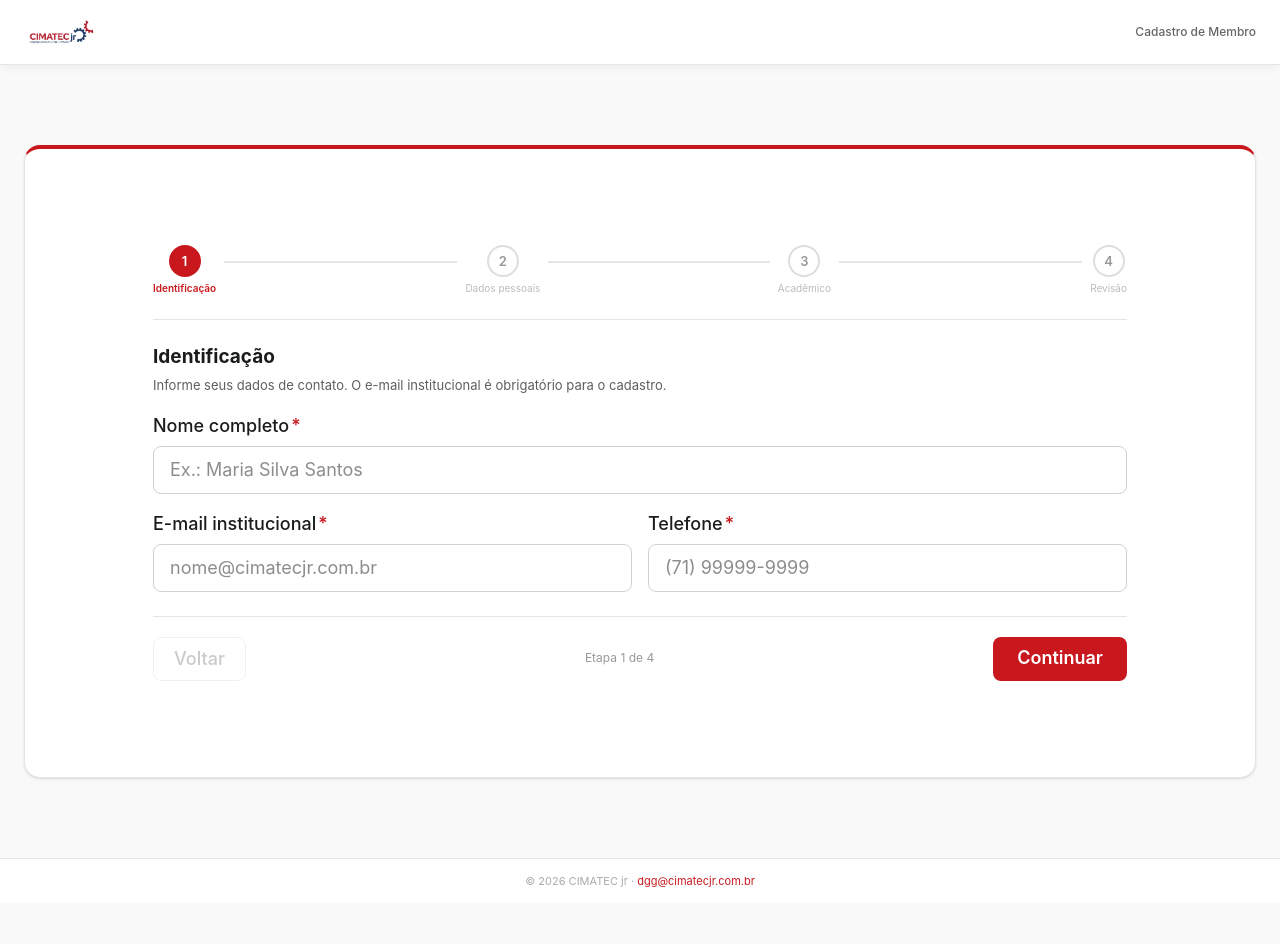
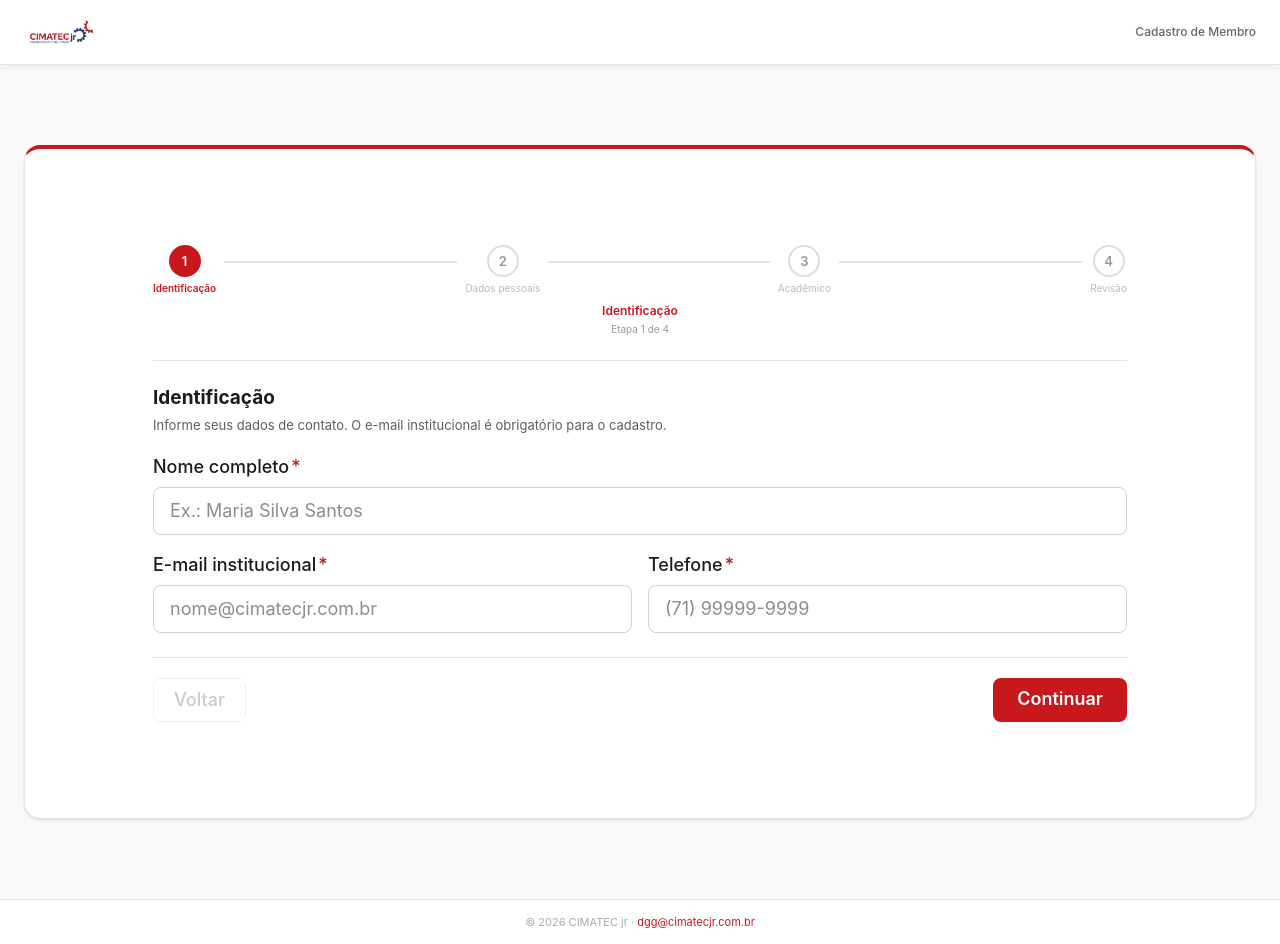
Before and after one commit to arthurcunha88/cimatecjr-erp, a Next.js app: page /cadastro in a window 1280 px wide. Before the commit the page ends 903 px from the top, so only its background shows below. Built offline with nearby package versions, Linux system fonts and the light colour scheme; no server answers.

Commit message:
fix: alterações nas condições de etapas do forms + alt visuais

```diff
--- a/components/form/FormProgress.tsx
+++ b/components/form/FormProgress.tsx
@@ -20,6 +20,7 @@ export default function FormProgress({
 
   return (
     <div className="mb-5 sm:mb-6">
+      {/* Indicador das etapas */}
       <div className="flex items-center w-full">
         {STEPS.map((step, idx) => {
           const num = idx + 1;
@@ -31,7 +32,7 @@ export default function FormProgress({
               key={num}
               className="flex items-center flex-1 last:flex-none min-w-0"
             >
-              {/* circle + label */}
+              {/* Círculo + nome da etapa */}
               <div className="flex flex-col items-center gap-1 shrink-0">
                 <div
                   className={cn(
@@ -71,9 +72,8 @@ export default function FormProgress({
                 </span>
               </div>
 
-              {/* connector line */}
-              {idx <
-                STEPS.length - 1 && (
+              {/* Linha entre as etapas */}
+              {idx < STEPS.length - 1 && (
                 <div
                   className={cn(
                     "flex-1 min-w-[12px] h-0.5 mx-1 sm:mx-2 mb-4 transition-all",
@@ -88,14 +88,14 @@ export default function FormProgress({
         })}
       </div>
 
-      {/* Nome da etapa atual no mobile */}
-      <div className="sm:hidden text-center mt-2">
+      {/* Informação da etapa atual */}
+      <div className="text-center mt-2">
         <p className="text-[12px] font-semibold text-[#c8181e]">
           {currentLabel}
         </p>
+
         <p className="text-[10px] text-[#999] mt-0.5">
-          Etapa {currentStep} de{" "}
-          {STEPS.length}
+          Etapa {currentStep} de {STEPS.length}
         </p>
       </div>
     </div>
--- a/components/form/MemberForm.tsx
+++ b/components/form/MemberForm.tsx
@@ -344,7 +344,7 @@ export default function MemberForm() {
       ======================================================= */}
 
       <div className="mt-6 pt-5 border-t border-[#e5e5e5]">
-        <div className="flex flex-col gap-3 sm:flex-row sm:items-center sm:justify-between sm:gap-4">
+        <div className="flex items-center justify-between gap-4">
 
           <button
             type="button"
@@ -353,21 +353,16 @@ export default function MemberForm() {
               step === 1 ||
               isPending
             }
-            className="order-2 sm:order-1 w-full sm:w-auto min-w-0 sm:min-w-[90px] h-11 px-5 rounded-lg text-[14px] font-medium border border-[#d1d1d1] text-[#555] bg-white hover:bg-[#f5f5f5] disabled:opacity-30 disabled:pointer-events-none transition-colors"
+            className="w-auto min-w-[90px] h-11 px-5 rounded-lg text-[14px] font-medium border border-[#d1d1d1] text-[#555] bg-white hover:bg-[#f5f5f5] disabled:opacity-30 disabled:pointer-events-none transition-colors"
           >
             Voltar
           </button>
-
-          <span className="order-1 sm:order-2 text-center text-[12px] text-[#999]">
-            Etapa {step} de{" "}
-            {TOTAL_STEPS}
-          </span>
 
           <button
             type="button"
             onClick={goNext}
             disabled={isPending}
-            className="order-3 w-full sm:w-auto min-w-0 sm:min-w-[110px] min-h-11 px-4 sm:px-6 py-2.5 rounded-lg text-[14px] sm:text-[14px] font-semibold leading-tight text-white bg-[#c8181e] hover:bg-[#a81419] disabled:opacity-60 disabled:pointer-events-none transition-colors flex items-center justify-center gap-2 text-center"
+            className="w-auto min-w-[110px] min-h-11 px-5 sm:px-6 py-2.5 rounded-lg text-[14px] font-semibold leading-tight text-white bg-[#c8181e] hover:bg-[#a81419] disabled:opacity-60 disabled:pointer-events-none transition-colors flex items-center justify-center gap-2 text-center"
           >
             {isPending && (
               <Loader2
@@ -382,6 +377,7 @@ export default function MemberForm() {
                 : "Continuar"}
             </span>
           </button>
+
         </div>
       </div>
     </div>
```
